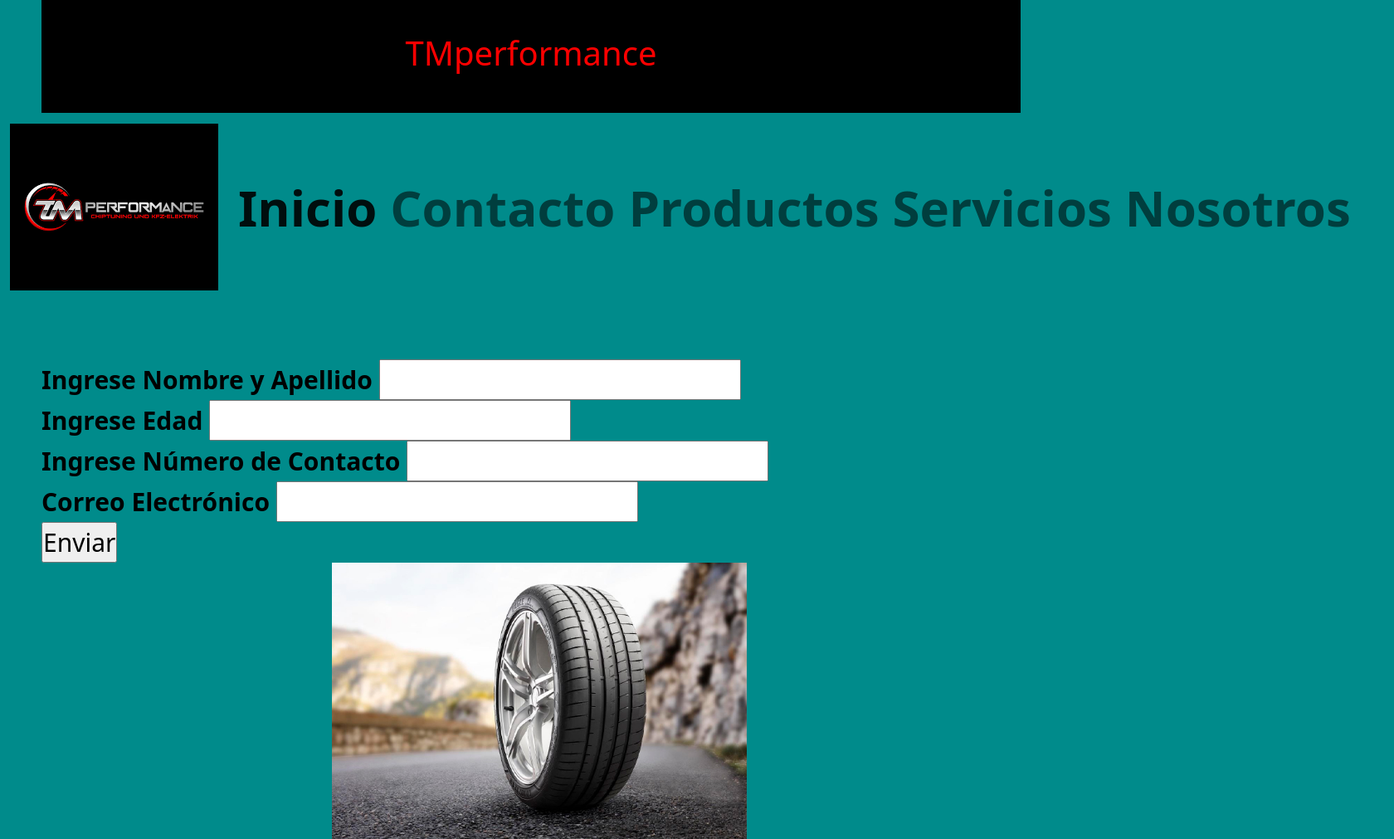
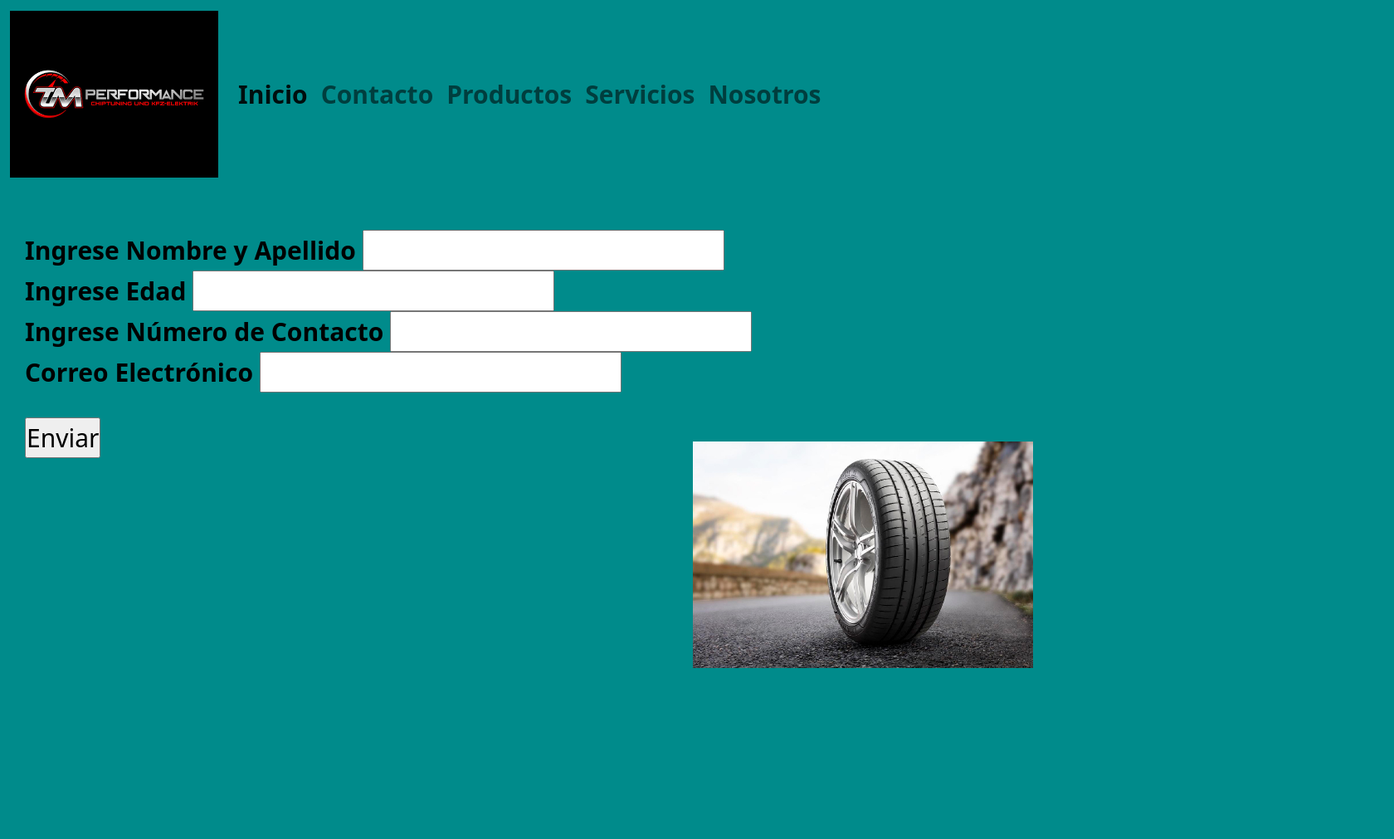
Before and after one commit to ManuelTricarico2223/nuevoVentas, a website: page secciones/contacto.html in a window 1280 px wide. Shown: the whole page at 83% size, 1680 px wide, since content can reach past the window. After the commit the page ends 955 px from the top, so only its background shows below. Drawn offline with nearby package versions, Linux system fonts and the light colour scheme.

Commit message:
tratando de terminar

```diff
--- a/css/contacto.css
+++ b/css/contacto.css
@@ -13,9 +13,6 @@ body{
 }
 /*marcando las areas*/
 
-.tituloPrincipa{
-    grid-area: titulo;
-}
 
 .nav{
     grid-area: nav;
@@ -26,55 +23,52 @@ body{
 .datos{
     grid-area: datos;
 }
+.boton{
+    grid-area: boton;
+}
 
 @media(min-width:420px){
     .container{
     display: grid;
     grid-template-areas:
-    "titulo"
     "nav"
     "imagenAuto"
     "datos"
-    "navbar-toggler";
+    "navbar-toggler"
+    "boton";
     grid-template-rows: 2fr;
     }
     .imagenAuto{
-       width: 20px;
-       height: 20px;
-       position: relative;
-       right: 20px;
-
+       width: 100%;
+       position: absolute;
+       text-align: center;
+       padding-bottom: 50px;
     }
 
 
    .navbar-toggler{
 
     background: rgb(242, 243, 245);
+    margin-right: 30px;
    }
 
    .nav-link{
 
     font-weight: bolder;
     text-align: center;
-    font-size: 60px;
-   }
-   .tituloPrincipal{
-    background-color: black;
-    padding: 40px;
-    margin-left: 50px;
-    margin-right: 50px;
-    color: aqua;
-    text-align: center;
-    font-size: 100px;
+    font-size: 30px;
    }
 
    .datos{
     color: black;
     font-weight: bolder;
-    font-size: 30px;
-    padding: 50px;
+    font-size: 25px;
+    padding: 30px;
+    margin-top: 20px;
    }
-
+    .boton{
+        margin-top: 30px;
+    }
 
     }
 
--- a/css/nosotros.css
+++ b/css/nosotros.css
@@ -5,8 +5,8 @@
 }
 
 body{
-    background: url(../imagenes/ruedas\ amarrillas1000px.jpg) no-repeat center center fixed;
-    background-size:cover;
+    background: url(../imagenes/cubiertas\ en\ fila.jpg) no-repeat center center fixed;
+    background-size: cover;
     width: 100%;
     display:flex;
 }
@@ -30,8 +30,8 @@ body{
 .navbar{
     grid-area: navbar;
 }
-.navbar-collapse{
-    grid-area: navbar-collapse;
+.navbar-brand{
+    grid-area: navbar-brand;
 }
 .p1{
     grid-area: p1;
@@ -48,19 +48,22 @@ body{
     }
 
     .titulo2{
-        font-size: 30px;
+        font-size: 50px;
         text-align: center;
         margin-top: 30px;
         margin-bottom: 30px;
-        color: rgb(255, 0, 0);
+        color: rgb(7, 240, 240);
         font-weight: bolder;
     }
    .p1{
     font-size: 30px;
-    color: rgb(245, 240, 244);
+    color: rgb(250, 189, 5);
 
-    margin: 30px 10px 30px 10px;
+    margin: 50px 10px 50px 10px;
     text-align: center;
+   }
+   .navbar-brand{
+    margin-top: 30px;
    }
 }
 
@@ -78,7 +81,7 @@ body{
     font-size: 30px;
     border: 5px solid black ;
     margin-right: 30px;
-    margin-top: 50px;
+    margin-top: 80px;
  }
  .titulo{
 
@@ -127,7 +130,7 @@ body{
     font-size: 40px;
 }
 .titulo2{
-    color: rgb(0, 0, 255);
+    color: rgb(255, 0, 0);
     font-size: 50px;
     margin-top: 30px;
     margin-bottom: 60px;
--- a/secciones/contacto.html
+++ b/secciones/contacto.html
@@ -16,11 +16,6 @@
 
 
   <header>
-      <div class="tituloPrincipal">
-           <h1>
-            TMperformance
-           </h1>
-      </div>
 
       <nav class="navbar navbar-expand-lg navbar-light">
         <div class="container-fluid">
@@ -64,13 +59,13 @@
                     <label for="email"> Correo Electrónico</label>
                     <input type="text_number">
                <br>
-               <input type="submit" value="Enviar" />
+               <input type="submit" value="Enviar" class="boton" />
             </form>
 
 
                   <div class="imagenAuto">
 
-                      <img width="500" src="../imagenes/neumatico para fondo.jpg" alt="">
+                      <img width="410" src="../imagenes/neumatico para fondo.jpg" alt="">
                  </div>
 
 
```
Also changed, not shown: css/productos.css (+12 -3 lines), secciones/productos.html (+1 -1 lines).
